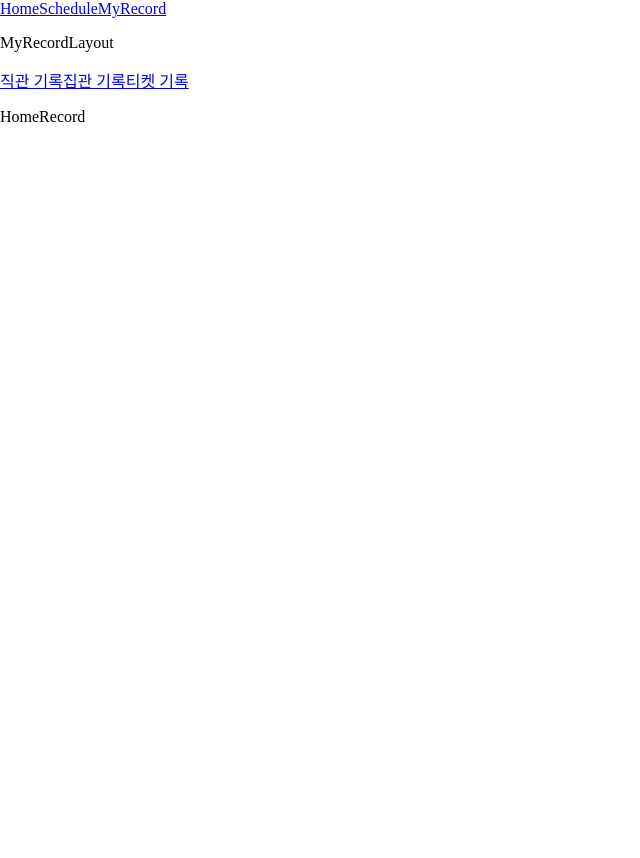
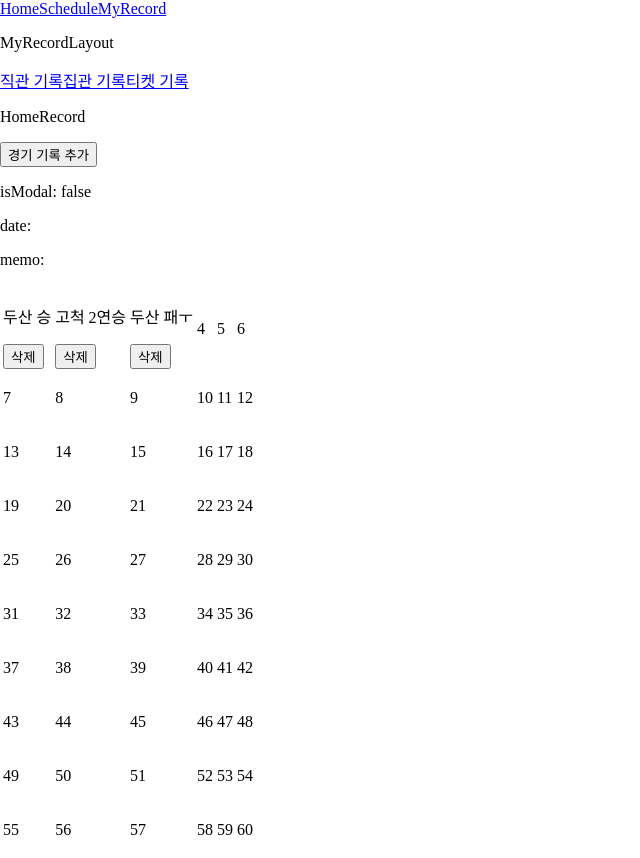
Before and after one commit to sookyung2ee/bears-baseball, a React (Vite) app: page /myrecord/homerecord in a window 1280 px wide. Shown: the whole page, without its empty margins (0-640 px from the left). Before the commit the page ends 800 px from the top, so only its background shows below. Built offline with nearby package versions, Linux system fonts and the light colour scheme.

Commit message:
add home record & GameRecordView component

```diff
--- a/public/data/user.json
+++ b/public/data/user.json
@@ -6,7 +6,7 @@
   "records": {
     "stadium": [
       {
-        "id": "record-1",
+        "id": "record-staudim-1",
         "gameId": "20250503DGU1",
 
         "memo": "양의지 홈런 미쳤다",
@@ -16,7 +16,7 @@
         "createdAt": "2024-05-04T22:30:00"
       },
       {
-        "id": "record-2",
+        "id": "record-staudim-2",
         "gameId": "20250505JAM1",
 
         "memo": "어린이날 더비 승리",
@@ -26,7 +26,7 @@
         "createdAt": "2024-05-06T22:30:00"
       },
       {
-        "id": "record-3",
+        "id": "record-staudim-3",
         "gameId": "20250511JAM2",
 
         "memo": "더블헤더 2차전도 패",
@@ -36,7 +36,7 @@
         "createdAt": "2024-05-06T22:30:00"
       },
       {
-        "id": "record-4",
+        "id": "record-staudim-4",
         "gameId": "20250511JAM1",
 
         "memo": "더블헤더 1차전 패",
@@ -47,7 +47,35 @@
       }
     ],
 
-    "home": [],
+    "home": [
+      {
+        "id": "record-home-1",
+        "gameId": "20250808GCH1",
+
+        "memo": "두산 승",
+        "food": ["집밥"],
+
+        "createdAt": "2024-05-06T22:30:00"
+      },
+      {
+        "id": "record-home-2",
+        "gameId": "20250810GCH1",
+
+        "memo": "두산 패ㅜ",
+        "food": ["집밥"],
+
+        "createdAt": "2024-05-06T22:30:00"
+      },
+      {
+        "id": "record-home-2",
+        "gameId": "20250809GCH1",
+
+        "memo": "고척 2연승",
+        "food": ["집밥"],
+
+        "createdAt": "2024-05-06T22:30:00"
+      }
+    ],
     "ticket": []
   }
 }
--- /dev/null
+++ b/src/Components/record/GameRecordView.jsx
@@ -0,0 +1,114 @@
+import React, { useState } from "react";
+import Modal from "../Modal/Modal";
+import RecordDay from "./RecordDay";
+
+const TOTAL = 60;
+const COLS = 6;
+
+const nums = Array.from({ length: TOTAL }, (_, i) => i + 1);
+
+const rows = [];
+for (let i = 0; i < nums.length; i += COLS) {
+  rows.push(nums.slice(i, i + COLS));
+}
+
+export default function GameRecordView({
+  sortedRecords,
+  onAddRecord,
+  onDeleteRecord,
+  type,
+}) {
+  const [isModal, setIsModal] = useState(false);
+  const [isRecordModal, setIsRecordModal] = useState(false);
+  const [selectedRecord, setSelectedRecord] = useState({});
+  const [form, setForm] = useState({ date: "", memo: "", food: "" });
+
+  const openModal = () => {
+    setIsModal(true);
+  };
+
+  const closeModal = () => setIsModal(false);
+
+  const handleChange = (e) => {
+    const { name, value } = e.target;
+    setForm({ ...form, [name]: value });
+  };
+
+  const openRecordModal = (record) => {
+    setSelectedRecord(record);
+    setIsRecordModal(true);
+    console.log("선택된 record:", record);
+  };
+
+  const closeRecordModal = () => {
+    setIsRecordModal(false);
+  };
+
+  const handleSubmit = (e) => {
+    e.preventDefault();
+    onAddRecord(form);
+    setIsModal(false);
+  };
+
+  return (
+    <>
+      <button onClick={openModal}>경기 기록 추가</button>
+      <p>isModal: {isModal.toString()}</p>
+      <p>date: {form.date}</p>
+      <p>memo: {form.memo}</p>
+      {isModal && (
+        <Modal>
+          <form onSubmit={handleSubmit}>
+            <label htmlFor="date">날짜</label>
+            <input
+              type="date"
+              name="date"
+              value={form.date}
+              onChange={handleChange}
+            />
+            <label htmlFor="memo">메모</label>
+            <input
+              type="text"
+              name="memo"
+              value={form.memo}
+              onChange={handleChange}
+            />
+            <label htmlFor="food">야구푸드</label>
+            <input
+              type="text"
+              name="food"
+              value={form.food}
+              onChange={handleChange}
+            />
+            <button>입력</button>
+          </form>
+          <button onClick={closeModal}>닫기</button>
+        </Modal>
+      )}
+      {isRecordModal && (
+        <Modal>
+          <p>{selectedRecord.memo}</p>
+          <button onClick={closeRecordModal}>닫기</button>
+        </Modal>
+      )}
+      <table>
+        <tbody>
+          {rows.map((row, i) => (
+            <tr key={i}>
+              {row.map((num) => (
+                <RecordDay
+                  key={num}
+                  num={num}
+                  type={type}
+                  record={sortedRecords[num - 1] ?? null}
+                  onDelete={onDeleteRecord}
+                  onOpenRecordModal={openRecordModal}
+                />
+              ))}
+            </tr>
+          ))}
+        </tbody>
+      </table>
+    </>
+  );
+}
--- a/src/Components/record/RecordDay.jsx
+++ b/src/Components/record/RecordDay.jsx
@@ -7,10 +7,6 @@ export default function RecordDay({
   onDelete,
   onOpenRecordModal,
 }) {
-  const handleDelete = () => {
-    onDelete({ deletedRecord: record, type });
-  };
-
   const handleCellClick = () => {
     if (!record) return;
     onOpenRecordModal(record);
@@ -22,7 +18,8 @@ export default function RecordDay({
         <button
           onClick={(e) => {
             e.stopPropagation();
-            handleDelete;
+            console.log("hihi");
+            onDelete({ deletedRecord: record, type });
           }}
         >
           삭제
--- a/src/hooks/useWatchRecordManager.jsx
+++ b/src/hooks/useWatchRecordManager.jsx
@@ -6,6 +6,7 @@ export default function useWatchRecordManager() {
   const { games } = useGamesSchedule();
   const addWatechRecord = (record) => {
     const { info, type } = record;
+
     // 더블헤더 고려해서 추후 코드 수정
     const gamesOfDay = games.find((game) => game.date === info.date);
 
--- a/src/pages/myrecord/HomeRecord.jsx
+++ b/src/pages/myrecord/HomeRecord.jsx
@@ -1,9 +1,31 @@
 import React from "react";
+import useGameRecords from "../../hooks/useGameRecords";
+import GameRecordView from "../../Components/record/GameRecordView";
+import useWatchRecordManager from "../../hooks/useWatchRecordManager";
 
 export default function HomeRecord() {
+  const sortedRecords = useGameRecords("home");
+
+  const { addWatechRecord, deleteWatechRecord } = useWatchRecordManager();
+
+  const handleAdd = (form) => {
+    console.log(form);
+    addWatechRecord({ info: form, type: "home" });
+  };
+
+  const handleDelete = ({ deletedRecord, type }) => {
+    deleteWatechRecord({ deletedRecord, type });
+  };
+
   return (
     <div>
       <p>HomeRecord</p>
+      <GameRecordView
+        sortedRecords={sortedRecords}
+        onAddRecord={handleAdd}
+        onDeleteRecord={handleDelete}
+        type="home"
+      />
     </div>
   );
 }
--- a/src/pages/myrecord/StadiumRecord.jsx
+++ b/src/pages/myrecord/StadiumRecord.jsx
@@ -3,112 +3,31 @@ import RecordDay from "../../Components/record/RecordDay";
 import useGameRecords from "../../hooks/useGameRecords";
 import useWatchRecordManager from "../../hooks/useWatchRecordManager";
 import Modal from "../../Components/Modal/Modal";
-
-const TOTAL = 60;
-const COLS = 6;
-
-const nums = Array.from({ length: TOTAL }, (_, i) => i + 1);
-
-const rows = [];
-for (let i = 0; i < nums.length; i += COLS) {
-  rows.push(nums.slice(i, i + COLS));
-}
+import GameRecordView from "../../Components/record/GameRecordView";
 
 export default function StadiumRecord() {
   const sortedRecords = useGameRecords("stadium");
   const { addWatechRecord, deleteWatechRecord } = useWatchRecordManager();
-  const [isModal, setIsModal] = useState(false);
-  const [isRecordModal, setIsRecordModal] = useState(false);
-  const [selectedRecord, setSelectedRecord] = useState({});
-  const [form, setForm] = useState({ date: "", memo: "", food: "" });
 
-  const openModal = () => {
-    setIsModal(true);
+  const handleAdd = (form) => {
+    console.log(form);
+    addWatechRecord({ info: form, type: "stadium" });
   };
 
-  const closeModal = () => setIsModal(false);
-
-  const handleChange = (e) => {
-    const { name, value } = e.target;
-    setForm({ ...form, [name]: value });
-  };
-
-  const handleSubmit = (e) => {
-    e.preventDefault();
-    addWatechRecord({ info: form, type: "stadium" });
-    setIsModal(false);
-  };
-
-  const openRecordModal = (record) => {
-    setSelectedRecord(record);
-    setIsRecordModal(true);
-    console.log("선택된 record:", record);
-  };
-
-  const closeRecordModal = () => {
-    setIsRecordModal(false);
+  const handleDelete = ({ deletedRecord, type }) => {
+    deleteWatechRecord({ deletedRecord, type });
   };
 
   return (
     <div>
       <p>StadiumRecord</p>
-      <button onClick={openModal}>경기 기록 추가</button>
-      <p>isModal: {isModal.toString()}</p>
-      <p>date: {form.date}</p>
-      <p>memo: {form.memo}</p>
-      {isModal && (
-        <Modal>
-          <form onSubmit={handleSubmit}>
-            <label htmlFor="date">날짜</label>
-            <input
-              type="date"
-              name="date"
-              value={form.date}
-              onChange={handleChange}
-            />
-            <label htmlFor="memo">메모</label>
-            <input
-              type="text"
-              name="memo"
-              value={form.memo}
-              onChange={handleChange}
-            />
-            <label htmlFor="food">야구푸드</label>
-            <input
-              type="text"
-              name="food"
-              value={form.food}
-              onChange={handleChange}
-            />
-            <button>입력</button>
-          </form>
-          <button onClick={closeModal}>닫기</button>
-        </Modal>
-      )}
-      {isRecordModal && (
-        <Modal>
-          <p>{selectedRecord.memo}</p>
-          <button onClick={closeRecordModal}>닫기</button>
-        </Modal>
-      )}
-      <table>
-        <tbody>
-          {rows.map((row, i) => (
-            <tr key={i}>
-              {row.map((num) => (
-                <RecordDay
-                  key={num}
-                  num={num}
-                  type="stadium"
-                  record={sortedRecords[num - 1] ?? null}
-                  onDelete={deleteWatechRecord}
-                  onOpenRecordModal={openRecordModal}
-                />
-              ))}
-            </tr>
-          ))}
-        </tbody>
-      </table>
+
+      <GameRecordView
+        sortedRecords={sortedRecords}
+        onAddRecord={handleAdd}
+        onDeleteRecord={handleDelete}
+        type="stadium"
+      />
     </div>
   );
 }
```
